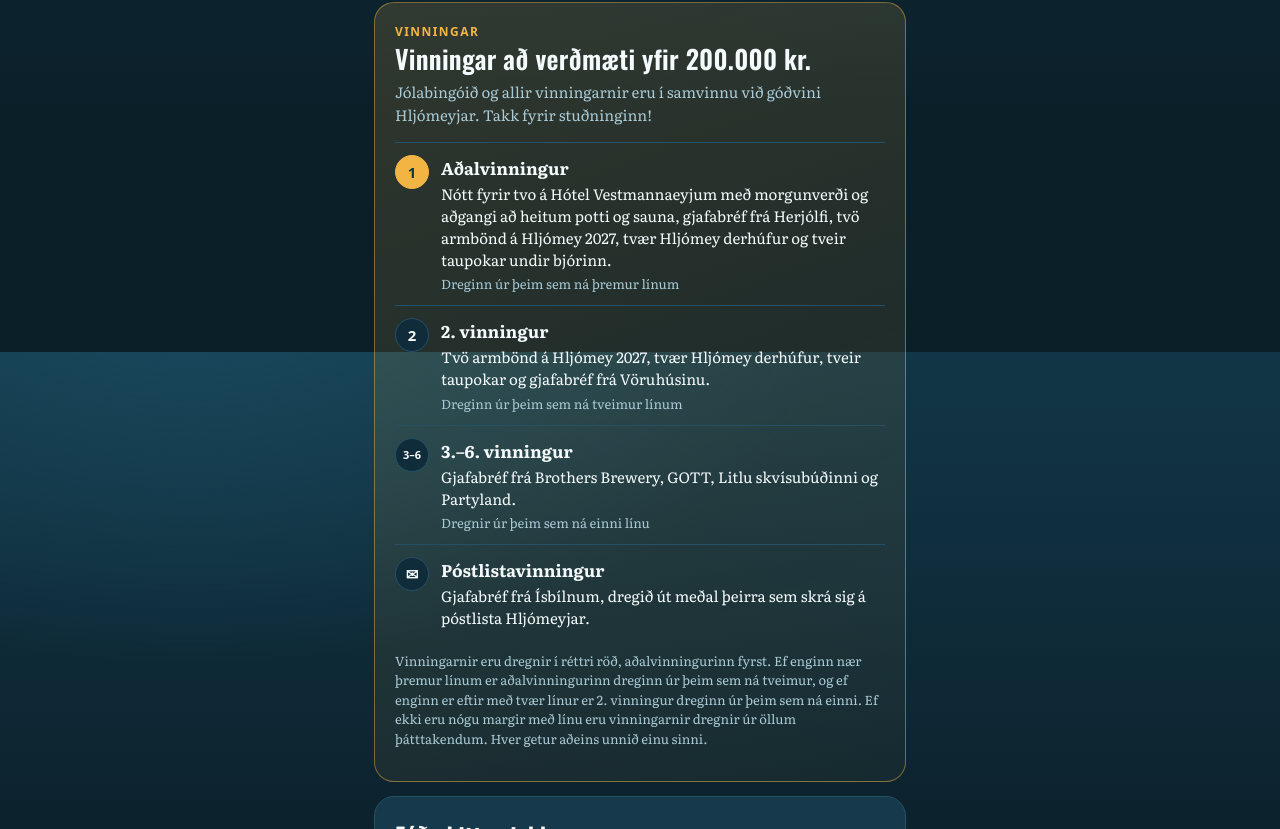
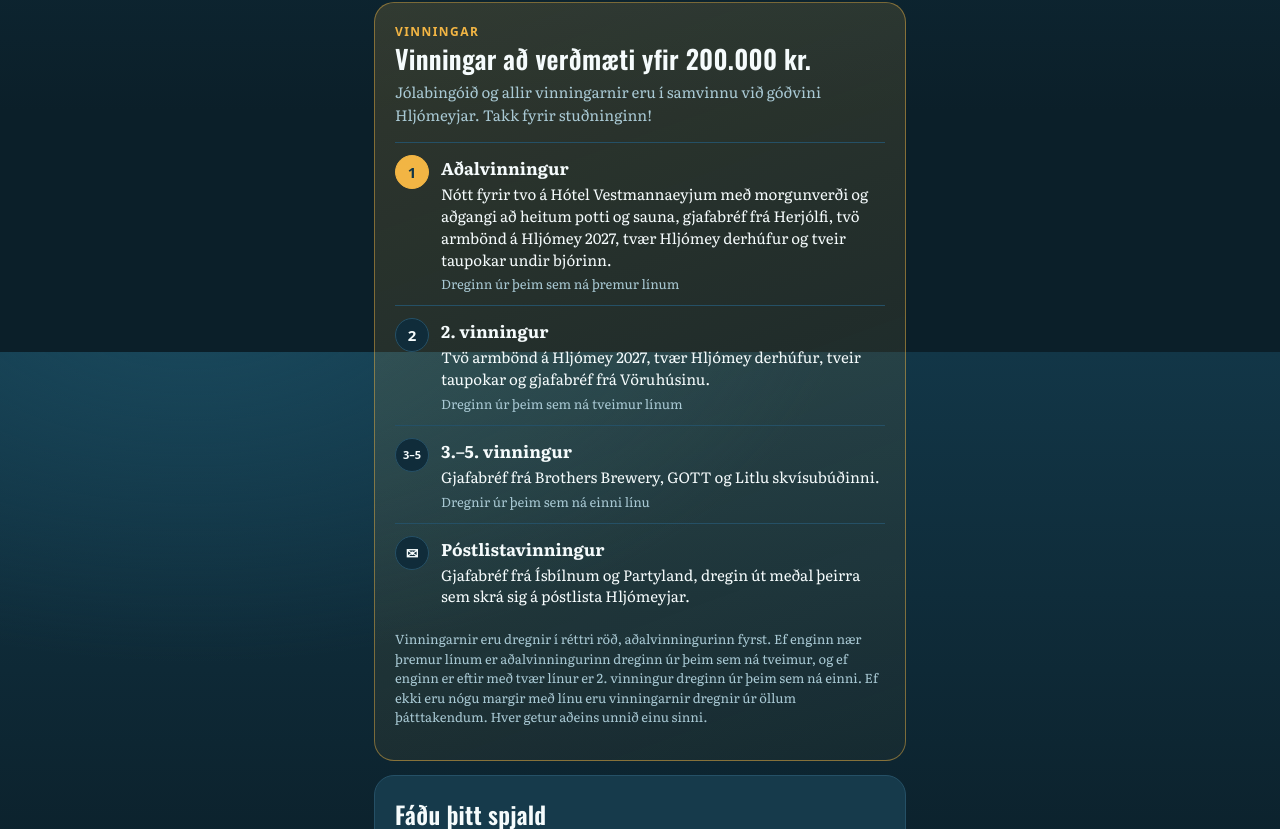
Before and after one commit to gummiarna/hljomey-pubquiz, a plain HTML site: page web/jolabingo.html in a window 1280 px wide. Shown: the part 448-1277 px from the top of the page. Drawn offline with nearby package versions, Linux system fonts and the light colour scheme; no server answers; a script that the page names is missing.

Commit message:
Jólabingó: Partyland í póstlistavinning, 3.–5. vinningur
Co-Authored-By: Claude Opus 5.5 <noreply@anthropic.com>
Claude-Session: https://claude.ai/code/session_0127gXm1uWcgNUzbxKpMJ25C

```diff
--- a/web/jolabingo.html
+++ b/web/jolabingo.html
@@ -158,11 +158,11 @@
       <div class="prize"><span class="n">2</span><div><b>2. vinningur</b>
         <p>Tvö armbönd á Hljómey 2027, tvær Hljómey derhúfur, tveir taupokar og gjafabréf frá Vöruhúsinu.</p>
         <small>Dreginn úr þeim sem ná tveimur línum</small></div></div>
-      <div class="prize"><span class="n" style="font-size:11px">3–6</span><div><b>3.–6. vinningur</b>
-        <p>Gjafabréf frá Brothers Brewery, GOTT, Litlu skvísubúðinni og Partyland.</p>
+      <div class="prize"><span class="n" style="font-size:11px">3–5</span><div><b>3.–5. vinningur</b>
+        <p>Gjafabréf frá Brothers Brewery, GOTT og Litlu skvísubúðinni.</p>
         <small>Dregnir úr þeim sem ná einni línu</small></div></div>
       <div class="prize"><span class="n">✉</span><div><b>Póstlistavinningur</b>
-        <p>Gjafabréf frá Ísbílnum, dregið út meðal þeirra sem skrá sig á póstlista Hljómeyjar.</p></div></div>
+        <p>Gjafabréf frá Ísbílnum og Partyland, dregin út meðal þeirra sem skrá sig á póstlista Hljómeyjar.</p></div></div>
       <p class="fine">Vinningarnir eru dregnir í réttri röð, aðalvinningurinn fyrst. Ef enginn nær þremur línum er aðalvinningurinn dreginn úr þeim sem ná tveimur, og ef enginn er eftir með tvær línur er 2. vinningur dreginn úr þeim sem ná einni. Ef ekki eru nógu margir með línu eru vinningarnir dregnir úr öllum þátttakendum. Hver getur aðeins unnið einu sinni.</p>
     </div>
 
@@ -200,7 +200,7 @@
       <button class="btn ghost" id="shareBtn">Deila spjaldinu</button>
       <a class="btn ghost" href="index.html" style="text-align:center;text-decoration:none">Fleiri leikir</a>
     </div>
-    <p class="fine">Vinningar að verðmæti yfir 200.000 kr. Aðalvinningurinn (hótelnótt fyrir tvo, Herjólfur og armbönd á Hljómey 2027) er dreginn úr þeim sem ná þremur línum, 2. vinningur úr tveimur línum og 3.–6. vinningur úr einni línu. Eitt gjafabréf er dregið út meðal þeirra sem eru á póstlistanum. Hver getur aðeins unnið einu sinni. Vinningshafar fá póst á netfangið sitt.</p>
+    <p class="fine">Vinningar að verðmæti yfir 200.000 kr. Aðalvinningurinn (hótelnótt fyrir tvo, Herjólfur og armbönd á Hljómey 2027) er dreginn úr þeim sem ná þremur línum, 2. vinningur úr tveimur línum og 3.–5. vinningur úr einni línu. Gjafabréf frá Ísbílnum og Partyland eru dregin út meðal þeirra sem eru á póstlistanum. Hver getur aðeins unnið einu sinni. Vinningshafar fá póst á netfangið sitt.</p>
   </section>
 </div>
 
```
Also changed, not shown: web/jolabingo-stjorn.html (+1 -2 lines).
